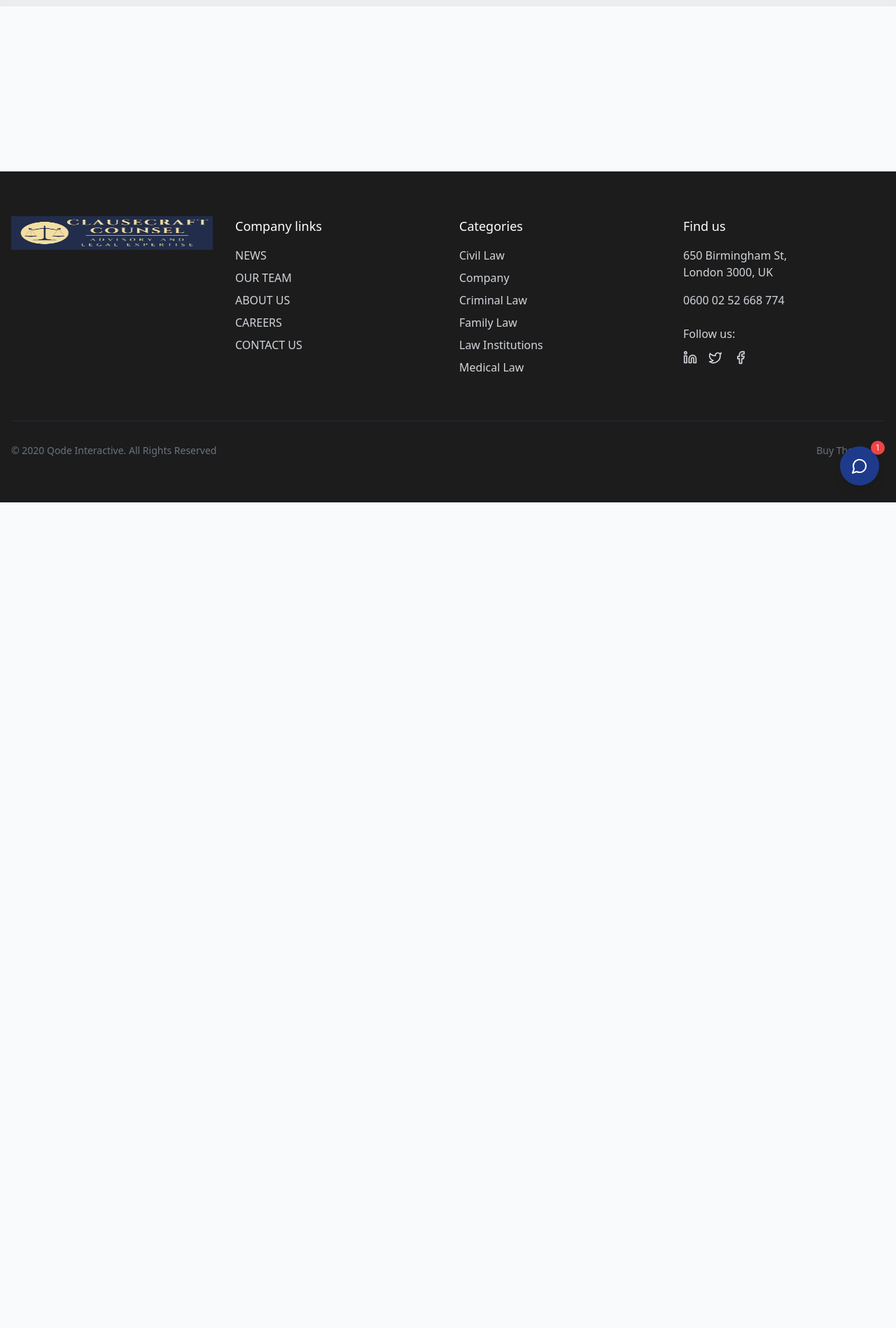
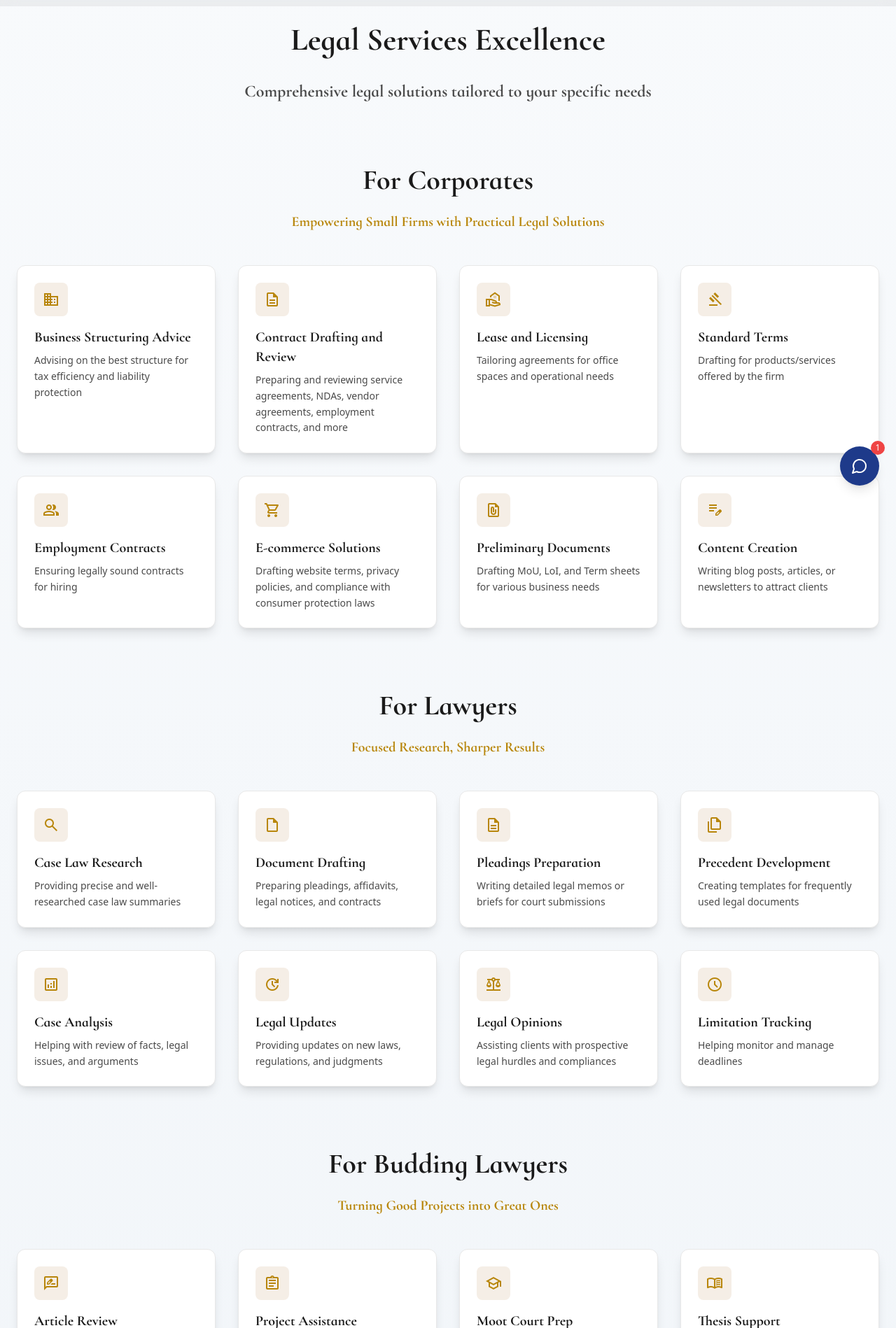
Before and after one commit to yadukpb/ClaudeCarousal, a React (Create React App) app: page /services in a window 1280 px wide. Shown: the part 82-1980 px from the top of the page at 70% size. Before the commit the page ends 800 px from the top, so only its background shows below. Built offline with nearby package versions, Linux system fonts and the light colour scheme; a web font is replaced by a local one.

Commit message:
final commit

```diff
--- a/package.json
+++ b/package.json
@@ -3,12 +3,17 @@
   "version": "0.1.0",
   "private": true,
   "dependencies": {
+    "@fortawesome/fontawesome-svg-core": "^6.7.1",
+    "@fortawesome/free-solid-svg-icons": "^6.7.1",
+    "@fortawesome/react-fontawesome": "^0.2.2",
     "@testing-library/jest-dom": "^5.17.0",
     "@testing-library/react": "^13.4.0",
     "@testing-library/user-event": "^13.5.0",
+    "framer-motion": "^11.11.17",
     "lucide-react": "^0.460.0",
     "react": "^18.3.1",
     "react-dom": "^18.3.1",
+    "react-icons": "^5.3.0",
     "react-router-dom": "^7.0.1",
     "react-scripts": "5.0.1",
     "react-slick": "^0.30.2",
--- a/public/index.html
+++ b/public/index.html
@@ -26,6 +26,9 @@
     -->
     <title>ClaudeCraft Counsel</title>
     <link href="https://fonts.googleapis.com/css2?family=Hepta+Slab:wght@500&display=swap" rel="stylesheet">
+    <link href="https://fonts.googleapis.com/css2?family=Cormorant+Infant:wght@700&display=swap" rel="stylesheet">
+    <link rel='stylesheet' href='https://cdn-uicons.flaticon.com/uicons-regular-rounded/css/uicons-regular-rounded.css'>
+    <link rel="stylesheet" href="https://fonts.googleapis.com/css2?family=Material+Symbols+Outlined:opsz,wght,FILL,GRAD@20..48,100..700,0..1,-50..200" />
   </head>
   <body>
     <noscript>You need to enable JavaScript to run this app.</noscript>
--- a/src/App.js
+++ b/src/App.js
@@ -1,6 +1,6 @@
 import React from 'react'
 import { BrowserRouter as Router, Routes, Route } from 'react-router-dom'
-import LawServices from './components/LawServices'
+import LawServices from './pages/LawServices'
 import AboutSection from './components/AboutSection'
 import BlogCards from './BlogCards'
 import WhyChooseUs from './components/WhyChooseUs'
@@ -29,6 +29,7 @@ const App = () => {
                 <WhyChooseUs />
               </>
             } />
+            <Route path="/services" element={<LawServices />} />
             <Route path="/blog" element={<BlogPage />} />
             <Route path="/blog1" element={<BlogView />} />
           </Routes>
--- a/src/components/HeroSlider.js
+++ b/src/components/HeroSlider.js
@@ -1,4 +1,5 @@
 import React, { useState, useEffect } from 'react';
+import { FaFacebookF, FaTwitter, FaInstagram } from 'react-icons/fa';
 
 const slides = [
   {
@@ -95,13 +96,16 @@ const HeroSlider = () => {
       </div>
 
       <div className="absolute bottom-4 sm:bottom-8 left-4 sm:left-8 flex gap-2 sm:gap-4">
-        <a href="#" className="text-white hover:text-gray-300 transition-colors text-xs sm:text-base">
+        <a href="#" className="text-white hover:text-gray-300 transition-colors text-xs sm:text-base flex items-center gap-2">
+          <FaFacebookF className="text-lg sm:text-xl" />
           FACEBOOK
         </a>
-        <a href="#" className="text-white hover:text-gray-300 transition-colors text-xs sm:text-base">
+        <a href="#" className="text-white hover:text-gray-300 transition-colors text-xs sm:text-base flex items-center gap-2">
+          <FaTwitter className="text-lg sm:text-xl" />
           TWITTER
         </a>
-        <a href="#" className="text-white hover:text-gray-300 transition-colors text-xs sm:text-base">
+        <a href="#" className="text-white hover:text-gray-300 transition-colors text-xs sm:text-base flex items-center gap-2">
+          <FaInstagram className="text-lg sm:text-xl" />
           INSTAGRAM
         </a>
       </div>
--- a/src/index.css
+++ b/src/index.css
@@ -1,3 +1,5 @@
+@import url('https://fonts.googleapis.com/css2?family=Cormorant+Infant:wght@700&display=swap');
+
 @tailwind base;
 @tailwind components;
 @tailwind utilities;
@@ -7,3 +9,7 @@
     @apply bg-gray-50;
   }
 }
+
+.font-cormorant {
+  font-family: 'Cormorant Infant', serif;
+}
--- /dev/null
+++ b/src/pages/LawServices.js
@@ -0,0 +1,89 @@
+import React from 'react';
+import { motion } from 'framer-motion';
+
+const LawServices = () => {
+  const serviceCategories = [
+    {
+      title: "For Corporates",
+      motto: "Empowering Small Firms with Practical Legal Solutions",
+      services: [
+        { title: "Business Structuring Advice", description: "Advising on the best structure for tax efficiency and liability protection", icon: "business" },
+        { title: "Contract Drafting and Review", description: "Preparing and reviewing service agreements, NDAs, vendor agreements, employment contracts, and more", icon: "description" },
+        { title: "Lease and Licensing", description: "Tailoring agreements for office spaces and operational needs", icon: "real_estate_agent" },
+        { title: "Standard Terms", description: "Drafting for products/services offered by the firm", icon: "gavel" },
+        { title: "Employment Contracts", description: "Ensuring legally sound contracts for hiring", icon: "group" },
+        { title: "E-commerce Solutions", description: "Drafting website terms, privacy policies, and compliance with consumer protection laws", icon: "shopping_cart" },
+        { title: "Preliminary Documents", description: "Drafting MoU, LoI, and Term sheets for various business needs", icon: "file_present" },
+        { title: "Content Creation", description: "Writing blog posts, articles, or newsletters to attract clients", icon: "edit_note" }
+      ]
+    },
+    {
+      title: "For Lawyers",
+      motto: "Focused Research, Sharper Results",
+      services: [
+        { title: "Case Law Research", description: "Providing precise and well-researched case law summaries", icon: "search" },
+        { title: "Document Drafting", description: "Preparing pleadings, affidavits, legal notices, and contracts", icon: "draft" },
+        { title: "Pleadings Preparation", description: "Writing detailed legal memos or briefs for court submissions", icon: "description" },
+        { title: "Precedent Development", description: "Creating templates for frequently used legal documents", icon: "file_copy" },
+        { title: "Case Analysis", description: "Helping with review of facts, legal issues, and arguments", icon: "analytics" },
+        { title: "Legal Updates", description: "Providing updates on new laws, regulations, and judgments", icon: "update" },
+        { title: "Legal Opinions", description: "Assisting clients with prospective legal hurdles and compliances", icon: "balance" },
+        { title: "Limitation Tracking", description: "Helping monitor and manage deadlines", icon: "schedule" }
+      ]
+    },
+    {
+      title: "For Budding Lawyers",
+      motto: "Turning Good Projects into Great Ones",
+      services: [
+        { title: "Article Review", description: "Reviewing and refining research papers, essays, and articles for publication", icon: "rate_review" },
+        { title: "Project Assistance", description: "Assisting with structuring and formatting academic assignments", icon: "assignment" },
+        { title: "Moot Court Prep", description: "Offering guidance on memorial drafting, research, and oral arguments", icon: "school" },
+        { title: "Thesis Support", description: "Supporting in topic selection, research, and writing for dissertations", icon: "menu_book" },
+        { title: "Case Summaries", description: "Providing concise summaries and analysis for academic purposes", icon: "summarize" },
+        { title: "Application Help", description: "Assisting with CV and cover letter drafting for internships", icon: "work" },
+        { title: "Mock Interviews", description: "Conducting simulated interviews for internship preparation", icon: "record_voice_over" }
+      ]
+    }
+  ]
+
+  return (
+    <div className="bg-gradient-to-b from-slate-50 to-slate-100 py-28">
+      <div className="max-w-7xl mx-auto px-6">
+        <motion.div initial={{opacity: 0, y: -20}} animate={{opacity: 1, y: 0}} className="text-center mb-20">
+          <h1 className="font-cormorant text-[45px] leading-[53px] font-bold text-[#1A1A1A] mb-8">Legal Services Excellence</h1>
+          <p className="font-cormorant text-2xl text-[#4A4A4A] max-w-3xl mx-auto">Comprehensive legal solutions tailored to your specific needs</p>
+        </motion.div>
+
+        {serviceCategories.map((category, categoryIndex) => (
+          <motion.div key={category.title} initial={{opacity: 0}} animate={{opacity: 1}} className="mb-20">
+            <div className="text-center mb-12">
+              <h2 className="font-cormorant text-[40px] font-bold text-[#1A1A1A] mb-4">{category.title}</h2>
+              <p className="font-cormorant text-xl text-[#B8860B]">{category.motto}</p>
+            </div>
+
+            <div className="grid grid-cols-1 md:grid-cols-2 lg:grid-cols-4 gap-8">
+              {category.services.map((service, index) => (
+                <motion.div
+                  key={service.title}
+                  initial={{opacity: 0, y: 20}}
+                  animate={{opacity: 1, y: 0}}
+                  transition={{delay: index * 0.1}}
+                  whileHover={{y: -5, scale: 1.02}}
+                  className="bg-white rounded-xl p-6 shadow-lg hover:shadow-xl transition-all duration-300 border border-[#E8E8E8]"
+                >
+                  <div className="w-12 h-12 mb-4 bg-[#F5EEE6] rounded-lg flex items-center justify-center">
+                    <i className="material-symbols-outlined text-2xl text-[#B8860B]">{service.icon}</i>
+                  </div>
+                  <h3 className="font-cormorant text-xl font-bold mb-2 text-[#1A1A1A]">{service.title}</h3>
+                  <p className="text-[#4A4A4A] text-sm leading-relaxed">{service.description}</p>
+                </motion.div>
+              ))}
+            </div>
+          </motion.div>
+        ))}
+      </div>
+    </div>
+  )
+}
+
+export default LawServices
--- a/tailwind.config.js
+++ b/tailwind.config.js
@@ -3,7 +3,11 @@ module.exports = {
     "./src/**/*.{js,jsx,ts,tsx}",
   ],
   theme: {
-    extend: {},
+    extend: {
+      fontFamily: {
+        'cormorant': ['"Cormorant Infant"', 'serif'],
+      },
+    },
   },
   plugins: [],
 }
```
Also changed, not shown: 1 other file (tests, documents, lock files or other folders).
